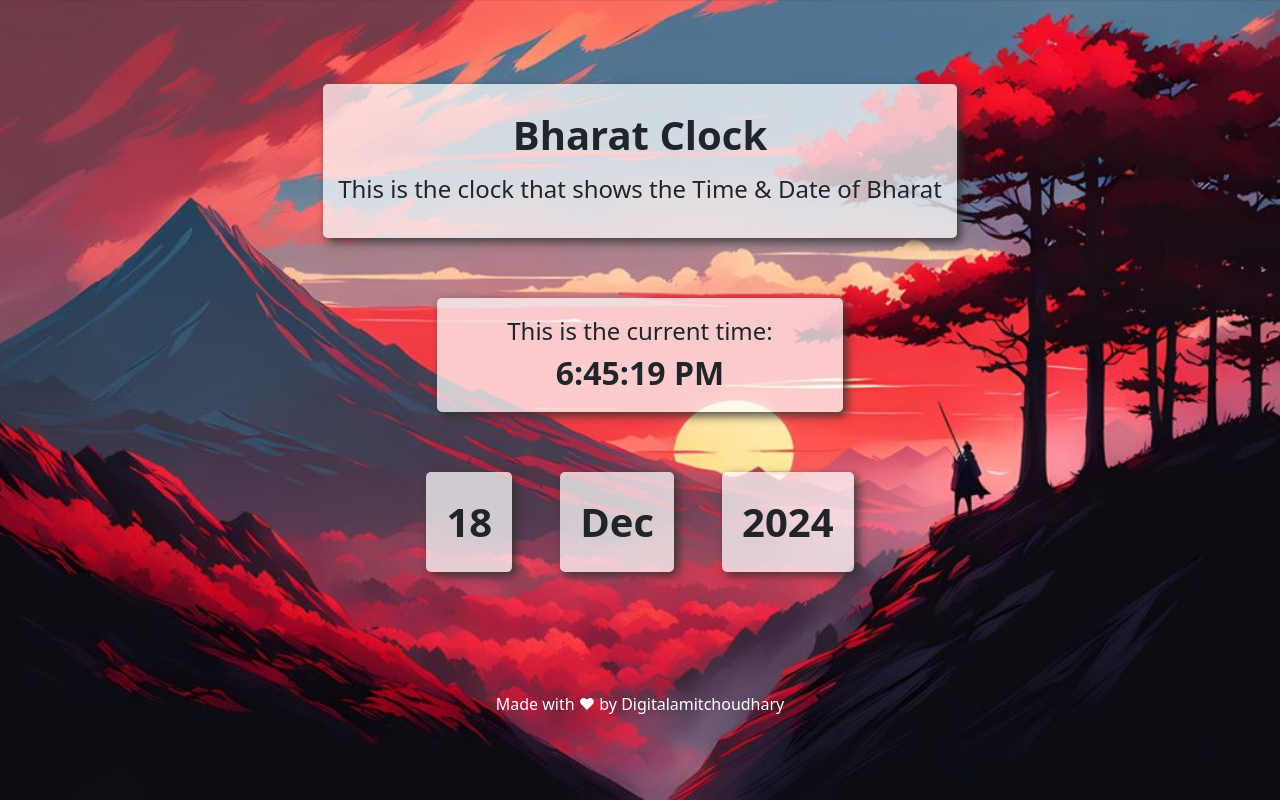
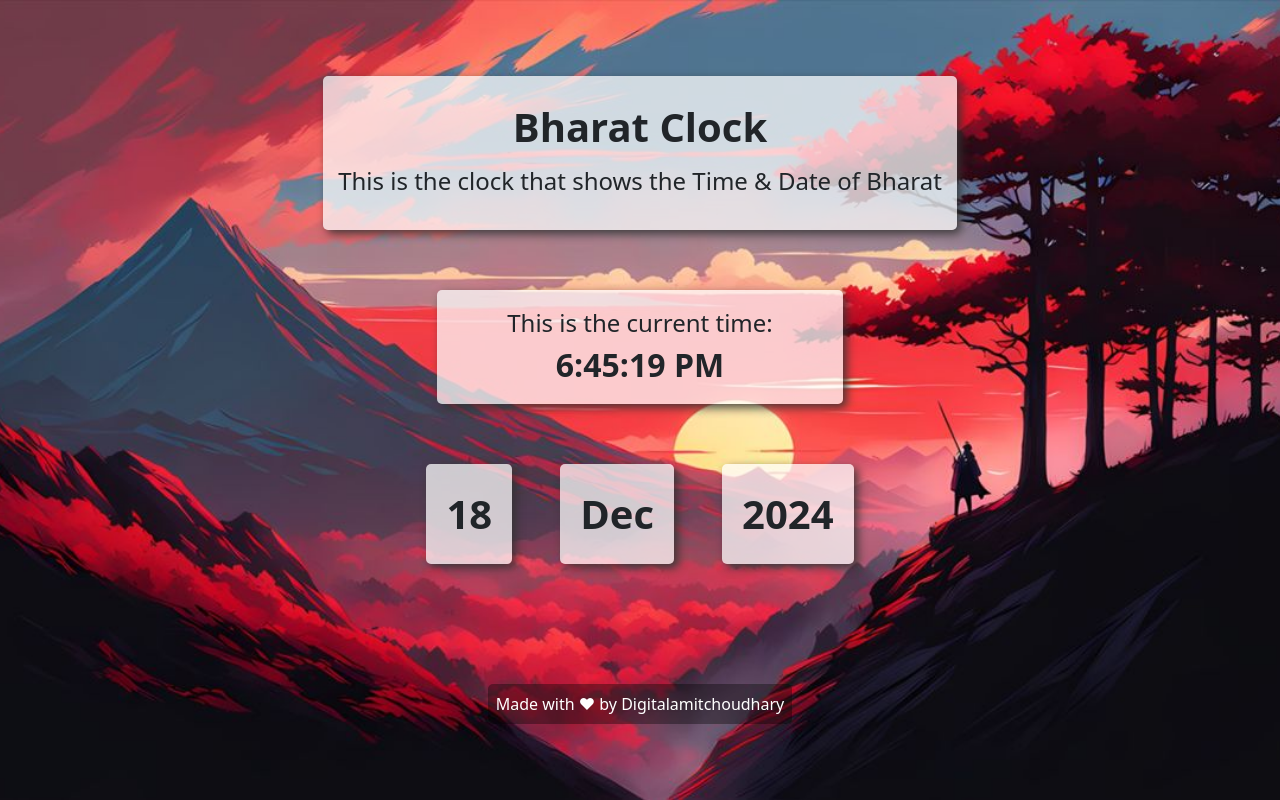
Before and after one commit to digitalamitchoudhary/bharat-clock, a React (Vite) app: page / in a window 1280 px wide. Built offline with nearby package versions, Linux system fonts and the light colour scheme.

Commit message:
update footer note

```diff
--- a/src/App.css
+++ b/src/App.css
@@ -44,3 +44,8 @@
     margin-bottom: 120px;
 
 }
+
+.bg-blk{
+    background-color: rgba(0, 0, 0, 0.36);
+    border-radius: 5px;
+}
--- a/src/App.jsx
+++ b/src/App.jsx
@@ -16,7 +16,7 @@ function App() {
           <p className="fs-4 "> This is the clock that shows the Time & Date of Bharat </p>
         </div><IndiaTime />
         <IndiaDate />
-        <a className=" text-white text-decoration-none " href="https://digitalamitchoudhary.com"> Made with <span >❤</span> by Digitalamitchoudhary
+        <a className=" bg-blk text-white text-decoration-none p-2"  href="https://digitalamitchoudhary.com"> Made with <span >❤</span> by Digitalamitchoudhary
         </a>
 
       </div>
```
